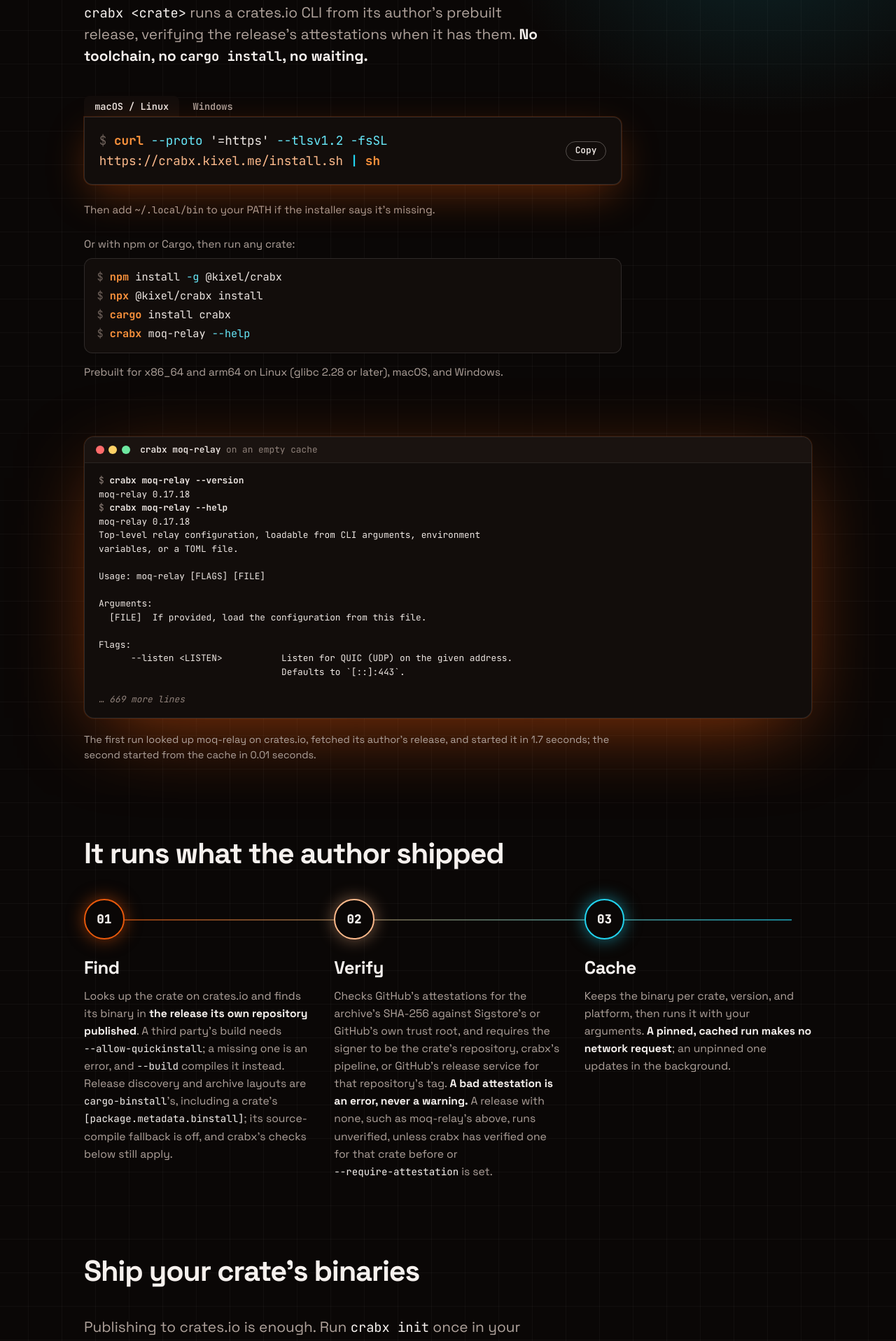
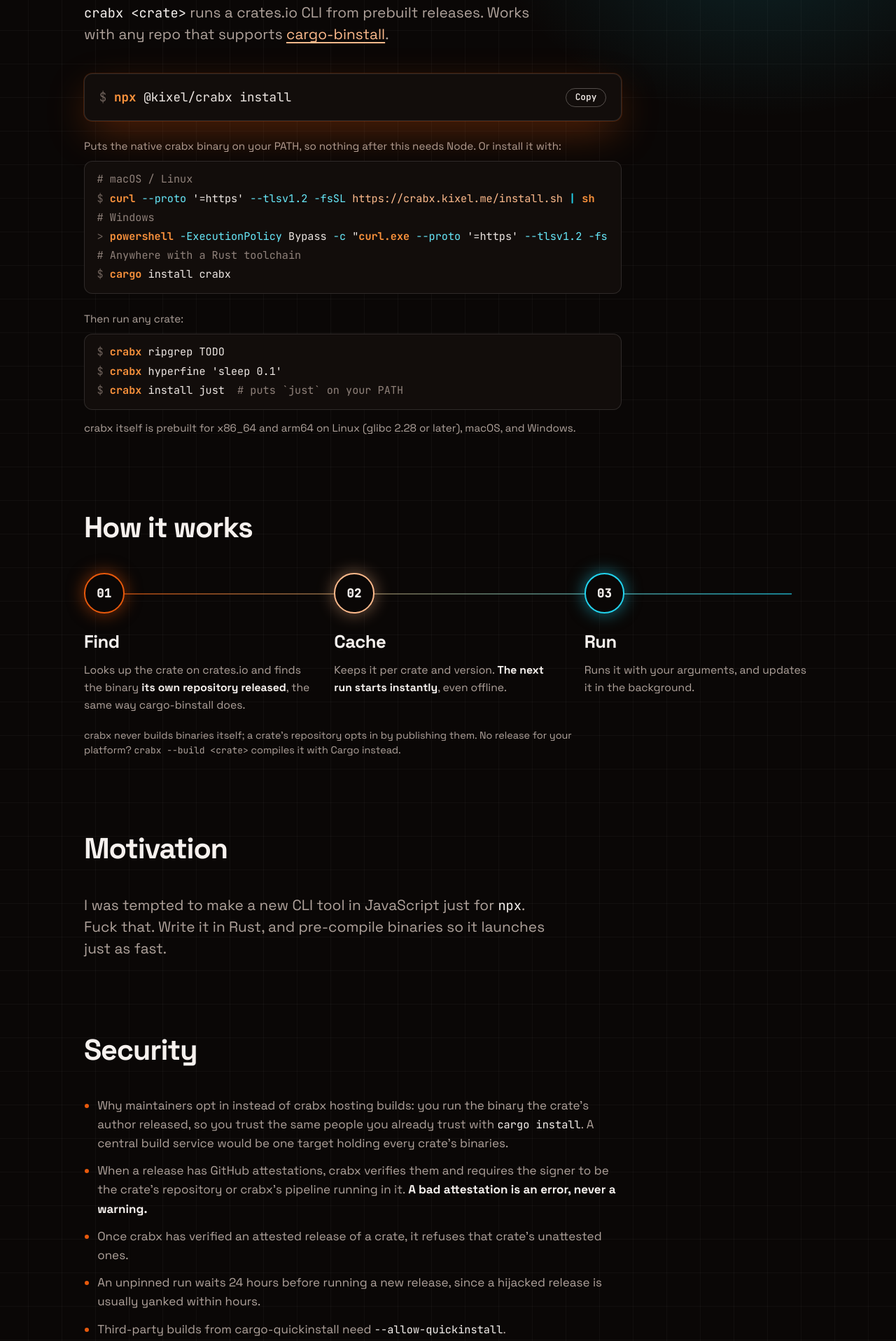
Before and after one commit to kixel-ai/crabx, a plain HTML site: page site/index.html in a window 1280 px wide. Shown: the part 389-2306 px from the top of the page at 70% size. Drawn offline with Linux system fonts and the light colour scheme.

Commit message:
site: rework landing page copy and layout
Lead with npx as the installer, show usage separately, drop the moq-relay demo, shorten "How it works", and add Motivation, Security, and For maintainers sections. Retake og.png for the new headline.

Co-Authored-By: Claude Opus 5.5 <noreply@anthropic.com>

```diff
--- a/site/index.html
+++ b/site/index.html
@@ -5,8 +5,8 @@
 <meta name="viewport" content="width=device-width, initial-scale=1">
 <!-- GitHub Pages sends no custom headers, so the policy lives here: the page loads nothing from another origin. -->
 <meta http-equiv="Content-Security-Policy" content="default-src 'none'; img-src 'self'; style-src 'self'; script-src 'self'; font-src 'self'; base-uri 'none'; form-action 'none'">
-<title>crabx: run Rust CLIs without compiling them</title>
-<meta name="description" content="crabx runs a crates.io CLI from its author's prebuilt release, verifying the release's attestations when it has them. No toolchain, no cargo install.">
+<title>crabx: stop compiling Rust CLIs from source</title>
+<meta name="description" content="crabx runs a crates.io CLI from prebuilt releases. Works with any repo that supports cargo-binstall.">
 <link rel="icon" href="favicon.svg" type="image/svg+xml">
 <link rel="stylesheet" href="style.css">
 <script src="site.js" defer></script>
@@ -14,13 +14,13 @@
 <link rel="preload" href="fonts/SpaceGrotesk.woff2" as="font" type="font/woff2" crossorigin>
 <meta property="og:type" content="website">
 <meta property="og:url" content="https://crabx.kixel.me/">
-<meta property="og:title" content="crabx: run Rust CLIs without compiling them">
-<meta property="og:description" content="crabx runs a crates.io CLI from its author's prebuilt release, verifying the release's attestations when it has them. No toolchain, no cargo install.">
+<meta property="og:title" content="crabx: stop compiling Rust CLIs from source">
+<meta property="og:description" content="crabx runs a crates.io CLI from prebuilt releases. Works with any repo that supports cargo-binstall.">
 <!-- og.png is a 1200x630 screenshot of this page's top; retake it after changing that part. -->
 <meta property="og:image" content="https://crabx.kixel.me/og.png">
 <meta property="og:image:width" content="1200">
 <meta property="og:image:height" content="630">
-<meta property="og:image:alt" content="crabx: run Rust CLIs without compiling them.">
+<meta property="og:image:alt" content="crabx: stop compiling Rust CLIs from source.">
 <meta name="twitter:card" content="summary_large_image">
 </head>
 <body>
@@ -40,116 +40,99 @@
 <main>
 <section class="hero">
   <p class="eyebrow">For Rust CLIs</p>
-  <h1>Run Rust CLIs without compiling them</h1>
-  <p class="lede"><code>crabx &lt;crate&gt;</code> runs a crates.io CLI from its author's
-  prebuilt release, verifying the release's attestations when it has them.
-  <strong>No toolchain, no <code>cargo install</code>, no waiting.</strong></p>
+  <h1>Stop compiling Rust CLIs from source</h1>
+  <p class="lede"><code>crabx &lt;crate&gt;</code> runs a crates.io CLI from prebuilt releases.
+  Works with any repo that supports <a href="https://github.com/cargo-bins/cargo-binstall">cargo-binstall</a>.</p>
 
   <div class="install">
-    <!-- macOS and Linux by default; site.js switches to Windows when the browser reports it. -->
-    <input type="radio" name="os" id="os-unix" checked>
-    <input type="radio" name="os" id="os-windows">
-    <div class="tabs" role="presentation">
-      <label for="os-unix">macOS / Linux</label>
-      <label for="os-windows">Windows</label>
-    </div>
-    <div class="run" id="run">
-      <pre class="cmd unix"><code><span class="tk-prompt">$ </span><span class="sel"><span class="tk-bin">curl</span> <span class="tk-flag">--proto</span> '=https' <span class="tk-flag">--tlsv1.2</span> <span class="tk-flag">-fsSL</span> <span class="tk-url">https://crabx.kixel.me/install.sh</span> <span class="tk-op">|</span> <span class="tk-bin">sh</span></span></code></pre>
-      <pre class="cmd windows"><code><span class="tk-prompt">&gt; </span><span class="sel"><span class="tk-bin">powershell</span> <span class="tk-flag">-ExecutionPolicy</span> Bypass <span class="tk-flag">-c</span> "<span class="tk-bin">curl.exe</span> <span class="tk-flag">--proto</span> '=https' <span class="tk-flag">--tlsv1.2</span> <span class="tk-flag">-fsSL</span> <span class="tk-url">https://crabx.kixel.me/install.ps1</span> <span class="tk-op">|</span> Out-String <span class="tk-op">|</span> <span class="tk-bin">iex</span>"</span></code></pre>
+    <div class="run">
+      <pre><code><span class="tk-prompt">$ </span><span class="sel"><span class="tk-bin">npx</span> @kixel/crabx install</span></code></pre>
       <button class="copy" type="button" hidden>Copy</button>
     </div>
-    <p class="also unix">Then add <code>~/.local/bin</code> to your PATH if the installer says it's missing.</p>
-    <p class="also windows">Then open a new terminal, which picks up crabx on your Path.</p>
-    <p class="also">Or with npm or Cargo, then run any crate:</p>
+    <p class="also">Puts the native crabx binary on your PATH, so nothing after this needs Node. Or install it with:</p>
     <div class="run more">
-      <pre><code><span class="tk-prompt">$ </span><span class="sel"><span class="tk-bin">npm</span> install <span class="tk-flag">-g</span> @kixel/crabx</span>
-<span class="tk-prompt">$ </span><span class="sel"><span class="tk-bin">npx</span> @kixel/crabx install</span>
-<span class="tk-prompt">$ </span><span class="sel"><span class="tk-bin">cargo</span> install crabx</span>
-<span class="tk-prompt">$ </span><span class="sel"><span class="tk-bin">crabx</span> moq-relay <span class="tk-flag">--help</span></span></code></pre>
+      <pre><code><span class="d"># macOS / Linux</span>
+<span class="tk-prompt">$ </span><span class="sel"><span class="tk-bin">curl</span> <span class="tk-flag">--proto</span> '=https' <span class="tk-flag">--tlsv1.2</span> <span class="tk-flag">-fsSL</span> <span class="tk-url">https://crabx.kixel.me/install.sh</span> <span class="tk-op">|</span> <span class="tk-bin">sh</span></span>
+<span class="d"># Windows</span>
+<span class="tk-prompt">&gt; </span><span class="sel"><span class="tk-bin">powershell</span> <span class="tk-flag">-ExecutionPolicy</span> Bypass <span class="tk-flag">-c</span> "<span class="tk-bin">curl.exe</span> <span class="tk-flag">--proto</span> '=https' <span class="tk-flag">--tlsv1.2</span> <span class="tk-flag">-fsSL</span> <span class="tk-url">https://crabx.kixel.me/install.ps1</span> <span class="tk-op">|</span> Out-String <span class="tk-op">|</span> <span class="tk-bin">iex</span>"</span>
+<span class="d"># Anywhere with a Rust toolchain</span>
+<span class="tk-prompt">$ </span><span class="sel"><span class="tk-bin">cargo</span> install crabx</span></code></pre>
+    </div>
+    <p class="also">Then run any crate:</p>
+    <div class="run more">
+      <pre><code><span class="tk-prompt">$ </span><span class="sel"><span class="tk-bin">crabx</span> ripgrep TODO</span>
+<span class="tk-prompt">$ </span><span class="sel"><span class="tk-bin">crabx</span> hyperfine 'sleep 0.1'</span>
+<span class="tk-prompt">$ </span><span class="sel"><span class="tk-bin">crabx</span> install just</span>  <span class="d"># puts `just` on your PATH</span></code></pre>
     </div>
   </div>
-  <p class="note">Prebuilt for x86_64 and arm64 on Linux (glibc 2.28 or later), macOS, and Windows.</p>
+  <p class="note">crabx itself is prebuilt for x86_64 and arm64 on Linux (glibc 2.28 or later), macOS, and Windows.</p>
 </section>
 
-<section class="demo" aria-labelledby="demo-title">
-  <div class="term">
-    <div class="bar">
-      <span class="dots" aria-hidden="true"><i></i><i></i><i></i></span>
-      <span id="demo-title">crabx moq-relay <span class="d">on an empty cache</span></span>
-    </div>
-    <!-- Output of crabx 0.1.0's build; rerun the commands when they change. -->
-    <div class="body" tabindex="0" role="region" aria-labelledby="demo-title"><pre class="screen"><code><span class="d">$</span> <span class="b">crabx moq-relay --version</span>
-moq-relay 0.17.18
-<span class="d">$</span> <span class="b">crabx moq-relay --help</span>
-moq-relay 0.17.18
-Top-level relay configuration, loadable from CLI arguments, environment
-variables, or a TOML file.
-
-Usage: moq-relay [FLAGS] [FILE]
-
-Arguments:
-  [FILE]  If provided, load the configuration from this file.
-
-Flags:
-      --listen &lt;LISTEN&gt;           Listen for QUIC (UDP) on the given address.
-                                  Defaults to `[::]:443`.
-
-<span class="elided">… 669 more lines</span></code></pre></div>
-  </div>
-  <p class="fine">The first run looked up moq-relay on crates.io, fetched its author's release, and
-  started it in 1.7 seconds; the second started from the cache in 0.01 seconds.</p>
-</section>
-
-<section class="trust" aria-labelledby="trust">
-  <h2 id="trust">It runs what the author shipped</h2>
+<section class="how" aria-labelledby="how">
+  <h2 id="how">How it works</h2>
   <ol class="steps">
     <li>
       <span class="num">01</span>
       <h3>Find</h3>
-      <p>Looks up the crate on crates.io and finds its binary in <strong>the release its
-      own repository published</strong>. A third party's build needs
-      <code>--allow-quickinstall</code>; a missing one is an error, and
-      <code>--build</code> compiles it instead. Release discovery and archive layouts are
-      <code>cargo-binstall</code>'s, including a crate's
-      <code>[package.metadata.binstall]</code>; its source-compile fallback is off, and
-      crabx's checks below still apply.</p>
+      <p>Looks up the crate on crates.io and finds the binary <strong>its own repository
+      released</strong>, the same way cargo-binstall does.</p>
     </li>
     <li>
       <span class="num">02</span>
-      <h3>Verify</h3>
-      <p>Checks GitHub's attestations for the archive's SHA-256 against Sigstore's or
-      GitHub's own trust root, and requires the signer to be the crate's repository, crabx's
-      pipeline, or GitHub's release service for that repository's tag. <strong>A bad attestation is an error, never a warning.</strong> A release
-      with none, such as moq-relay's above, runs unverified, unless crabx has verified one
-      for that crate before or <code>--require-attestation</code> is set.</p>
+      <h3>Cache</h3>
+      <p>Keeps it per crate and version. <strong>The next run starts instantly</strong>,
+      even offline.</p>
     </li>
     <li>
       <span class="num">03</span>
-      <h3>Cache</h3>
-      <p>Keeps the binary per crate, version, and platform, then runs it with
-      your arguments. <strong>A pinned, cached run makes no network request</strong>;
-      an unpinned one updates in the background.</p>
+      <h3>Run</h3>
+      <p>Runs it with your arguments, and updates it in the background.</p>
     </li>
   </ol>
+  <p class="fine">crabx never builds binaries itself; a crate's repository opts in by publishing
+  them. No release for your platform? <code>crabx --build &lt;crate&gt;</code> compiles it with
+  Cargo instead.</p>
+</section>
+
+<section class="motivation" aria-labelledby="motivation">
+  <h2 id="motivation">Motivation</h2>
+  <p class="lede">I was tempted to make a new CLI tool in JavaScript just for <code>npx</code>.
+  Fuck that. Write it in Rust, and pre-compile binaries so it launches just as fast.</p>
+</section>
+
+<section class="security" aria-labelledby="security">
+  <h2 id="security">Security</h2>
+  <!-- Stub: bullet notes on what to cover; the prose is the author's to write. -->
+  <ul class="points">
+    <li>Why maintainers opt in instead of crabx hosting builds: you run the binary the crate's
+    author released, so you trust the same people you already trust with <code>cargo install</code>.
+    A central build service would be one target holding every crate's binaries.</li>
+    <li>When a release has GitHub attestations, crabx verifies them and requires the signer to be
+    the crate's repository or crabx's pipeline running in it. <strong>A bad attestation is an
+    error, never a warning.</strong></li>
+    <li>Once crabx has verified an attested release of a crate, it refuses that crate's unattested ones.</li>
+    <li>An unpinned run waits 24 hours before running a new release, since a hijacked release is
+    usually yanked within hours.</li>
+    <li>Third-party builds from cargo-quickinstall need <code>--allow-quickinstall</code>.</li>
+  </ul>
 </section>
 
 <section class="authors" aria-labelledby="authors">
-  <h2 id="authors">Ship your crate's binaries</h2>
-  <p class="lede">Publishing to crates.io is enough. Run <code>crabx init</code> once in your
-  crate's repository: it writes one workflow that calls crabx's release pipeline, which
-  builds every crates.io version you publish after you commit that workflow for whichever
-  of the six platforms its release lacks, and attests those archives. The repository must be public and
-  be the one your crate's <code>repository</code> field names on crates.io.</p>
+  <h2 id="authors">For maintainers</h2>
+  <p class="lede">If <code>cargo binstall</code> finds your binaries, crabx does too. Publish them with
+  <a href="https://opensource.axo.dev/cargo-dist/">dist</a> or
+  <a href="https://github.com/taiki-e/upload-rust-binary-action">upload-rust-binary-action</a>,
+  <a href="https://release-plz.dev/docs/extra/releasing-binaries">alongside release-plz</a> if you
+  use it.</p>
+  <p class="lede">Or run <code>crabx init</code> once: it writes one workflow that builds and attests
+  binaries for six platforms each time you publish to crates.io.</p>
   <div class="run more">
     <pre><code><span class="tk-prompt">$ </span><span class="sel"><span class="tk-bin">crabx</span> init</span>
 <span class="d">wrote /home/you/mycrate/.github/workflows/binaries.yml; commit it and push it to main</span></code></pre>
   </div>
-  <p class="fine">Archives you already publish for <code>cargo-binstall</code> run without
-  the pipeline where they cover a platform: crabx reads the same
-  <code>[package.metadata.binstall]</code> and layouts, from a public repository and
-  crates.io only, under the same trust checks.</p>
-  <p class="fine">Build jobs get read-only tokens; only the publishing job, which never runs
-  your crate's code, attests archives and writes releases. See
+  <p class="fine">The repository must be public and be the one your crate's <code>repository</code>
+  field names. Build jobs get read-only tokens; only the publishing job, which never runs your
+  crate's code, attests archives and writes releases. See
   <a href="https://github.com/kixel-ai/crabx/blob/main/pipeline/README.md">the pipeline</a>.</p>
 </section>
 </main>
--- a/site/site.js
+++ b/site/site.js
@@ -1,15 +1,10 @@
-// Enhancements only: without this script the tabs still switch and the commands still select on click.
+// Enhancement only: without this script the install command still selects on click.
 
-// Pick the install command for this OS.
-const platform = navigator.userAgentData?.platform || navigator.platform || "";
-if (/^win/i.test(platform)) document.getElementById("os-windows").checked = true;
-
-// Copy the visible command.
+// Copy the install command.
 const copy = document.querySelector(".copy");
+const command = copy.parentElement.querySelector(".sel");
 copy.hidden = false;
 copy.addEventListener("click", async () => {
-	const windows = document.getElementById("os-windows").checked;
-	const command = document.querySelector(windows ? ".windows .sel" : ".unix .sel");
 	try {
 		await navigator.clipboard.writeText(command.textContent);
 		copy.textContent = "Copied";
--- a/site/style.css
+++ b/site/style.css
@@ -16,7 +16,6 @@
 	--cyan: #22d3ee;
 	--link: #fdba8c;
 	--term-bg: #120d0b;
-	--term-bar: #1a1310;
 	--term-ink: #ede6e2;
 	--term-dim: #8f817a;
 	--tk-bin: #fb923c;
@@ -126,19 +125,7 @@ h1 {
 .lede { max-width: 42rem; margin: 1.5rem 0 0; color: var(--muted); font-size: 1.3rem; line-height: 1.5; text-wrap: pretty; }
 .lede strong, .lede code { color: var(--ink); }
 
-/* Install: radio tabs, so switching works without the script. */
 .install { margin-top: 2.5rem; max-width: 48rem; }
-.install input { position: absolute; opacity: 0; pointer-events: none; }
-.tabs { display: flex; gap: 0.25rem; }
-.tabs label { cursor: pointer; padding: 0.45rem 0.95rem; color: var(--muted); border-radius: 0.5rem 0.5rem 0 0; font: 600 0.85rem/1.2 var(--mono); user-select: none; }
-#os-unix:checked ~ .tabs label[for="os-unix"],
-#os-windows:checked ~ .tabs label[for="os-windows"] { background: var(--term-bg); color: var(--term-ink); }
-#os-unix:focus-visible ~ .tabs label[for="os-unix"],
-#os-windows:focus-visible ~ .tabs label[for="os-windows"] { outline: 2px solid var(--link); outline-offset: 2px; }
-#os-unix:checked ~ .run .windows,
-#os-windows:checked ~ .run .unix,
-#os-unix:checked ~ .windows,
-#os-windows:checked ~ .unix { display: none; }
 
 .run {
 	position: relative;
@@ -149,7 +136,7 @@ h1 {
 	background: var(--term-bg);
 	color: var(--term-ink);
 	border: 1px solid #ffffff1f;
-	border-radius: 0 0.75rem 0.75rem 0.75rem;
+	border-radius: 0.75rem;
 	box-shadow: 0 0 0 1px #e8590c33, 0 20px 60px -10px #e8590c66;
 }
 .run pre { flex: 1; margin: 0; overflow-x: auto; }
@@ -173,46 +160,14 @@ h1 {
 }
 .copy:hover { border-color: var(--term-ink); }
 .also { margin: 1.5rem 0 0.5rem; color: var(--muted); font-size: 0.95rem; }
-.run.more { padding: 0.8rem 1.1rem; border-radius: 0.75rem; box-shadow: none; }
-.run.more code { font-size: clamp(0.8rem, 2vw, 0.95rem); overflow-wrap: normal; }
+.run.more { padding: 0.8rem 1.1rem; box-shadow: none; }
+.run.more code { font-size: clamp(0.8rem, 2vw, 0.95rem); white-space: pre; overflow-wrap: normal; }
 .note { margin: 0.9rem 0 0; color: var(--muted); font-size: 0.95rem; }
-
-/* The terminal: a real run of the built binary. */
-.demo { margin-top: 5rem; }
-.term {
-	background: var(--term-bg);
-	color: var(--term-ink);
-	overflow: hidden;
-	border: 1px solid #ffffff1f;
-	border-radius: 0.9rem;
-	box-shadow: 0 30px 120px -30px #e8590caa, 0 0 0 1px #e8590c22;
-}
-.bar {
-	display: flex;
-	align-items: center;
-	gap: 0.9rem;
-	padding: 0.65rem 1rem;
-	background: var(--term-bar);
-	border-bottom: 1px solid #ffffff12;
-	font: 600 0.8rem/1.2 var(--mono);
-}
-.bar .d { color: var(--term-dim); font-weight: 400; }
-.dots { display: flex; gap: 0.4rem; }
-.dots i { width: 0.75rem; height: 0.75rem; border-radius: 50%; background: #ff6b6b; }
-.dots i:nth-child(2) { background: #ffd166; }
-.dots i:nth-child(3) { background: #6ee7a0; }
-.body { overflow: auto; padding: 1rem 1.25rem; }
-.body:focus-visible { outline: 2px solid var(--link); outline-offset: -2px; }
-.screen { margin: 0; font-size: 0.8rem; line-height: 1.45; }
-.screen code { font-size: 1em; white-space: pre; }
-.screen .b { font-weight: 700; }
-.screen .d { color: var(--term-dim); }
-.screen .elided { color: var(--term-dim); font-style: italic; }
 
 h2 { margin: 6rem 0 2rem; font-size: clamp(1.8rem, 4vw, 2.6rem); font-weight: 700; letter-spacing: -0.03em; text-wrap: balance; }
 .fine { max-width: 48rem; margin: 1.25rem 0 0; color: var(--muted); font-size: 0.9rem; line-height: 1.5; }
 
-/* Find, verify, cache: three nodes joined by a gradient rail. */
+/* Find, cache, run: three nodes joined by a gradient rail. */
 .steps {
 	position: relative;
 	display: grid;
@@ -254,7 +209,12 @@ h2 { margin: 6rem 0 2rem; font-size: clamp(1.8rem, 4vw, 2.6rem); font-weight: 70
 /* Three columns need 3 x 17rem + 2 x 2rem of content plus the section's padding. */
 @media (max-width: 58rem) { .steps::before { display: none; } }
 
-.authors .lede { margin: 0 0 1.5rem; }
+.authors .lede, .motivation .lede { margin: 0 0 1.5rem; }
+
+.points { max-width: 48rem; margin: 0; padding-left: 1.2rem; color: var(--muted); }
+.points li { margin-bottom: 0.75rem; }
+.points li::marker { color: var(--orange); }
+.points strong, .points code { color: var(--ink); }
 
 footer {
 	display: flex;
```
Also changed, not shown: site/og.png, 1 other file.
